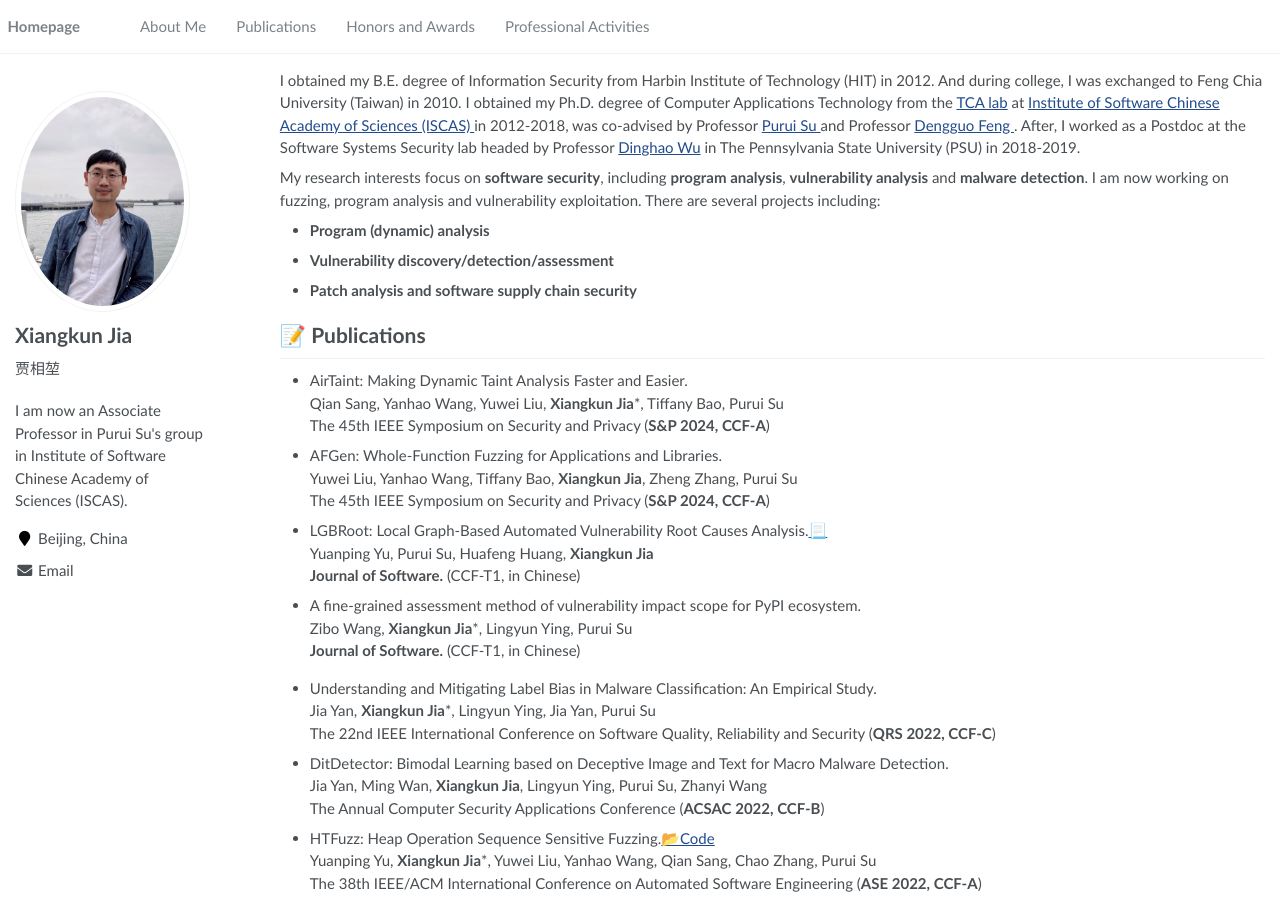
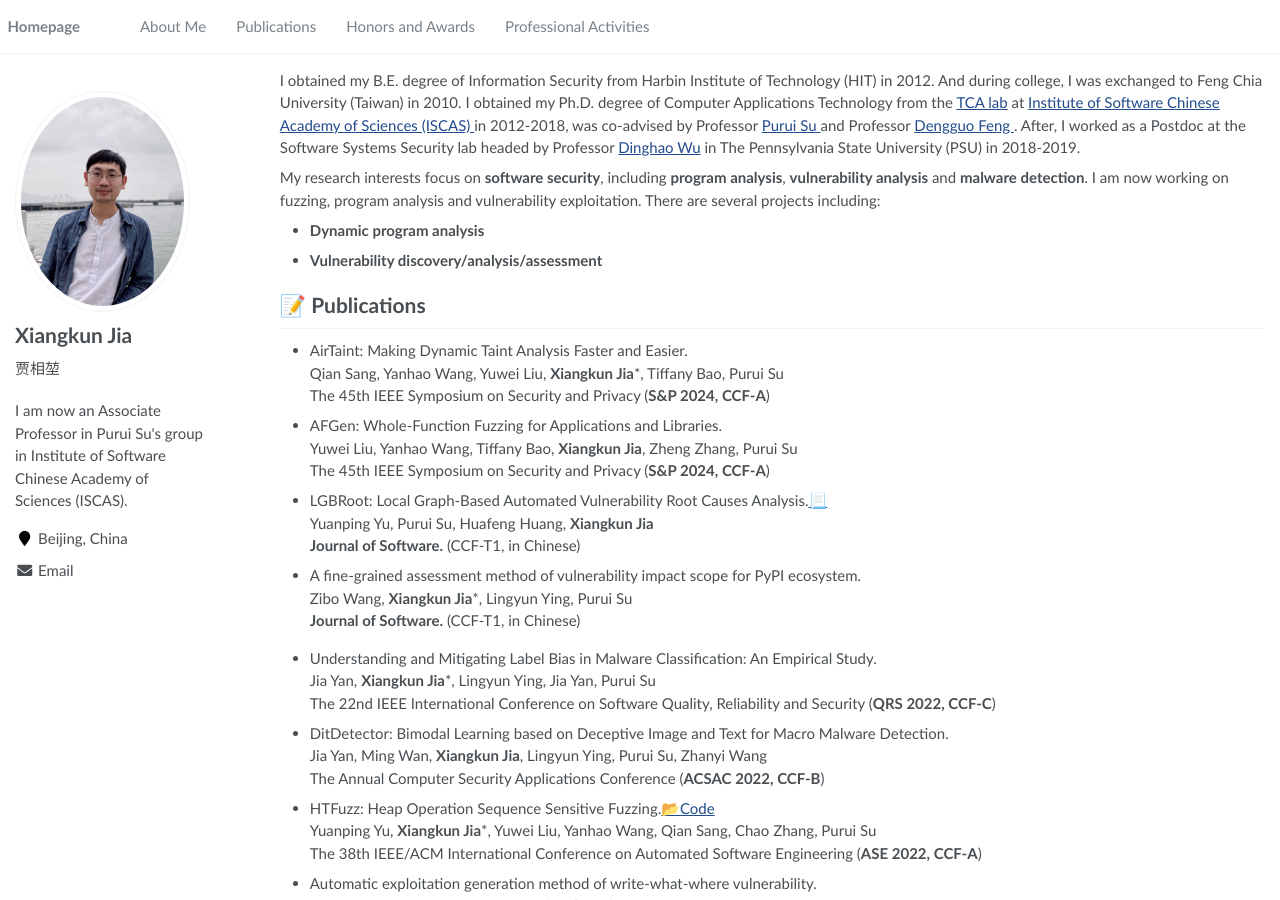
Before and after one commit to ajax4sec/ajax4sec.github.io, a Jekyll site: the page built from _pages/about.md, in a window 1280 px wide and 900 px high. Built offline with Jekyll 4.4.1, drawn with Linux system fonts in a browser that asks for light colours.

Commit message:
Update about.md

```diff
--- a/_pages/about.md
+++ b/_pages/about.md
@@ -26,9 +26,8 @@
 </p>
 <div>
 <ul>
-<li><b>Program (dynamic) analysis</b></li>
-<li><b>Vulnerability discovery/detection/assessment</b></li>
-<li><b>Patch analysis and software supply chain security</b></li>
+<li><b>Dynamic program analysis</b></li>
+<li><b>Vulnerability discovery/analysis/assessment</b></li>
 </ul>
 </div>
 
```
